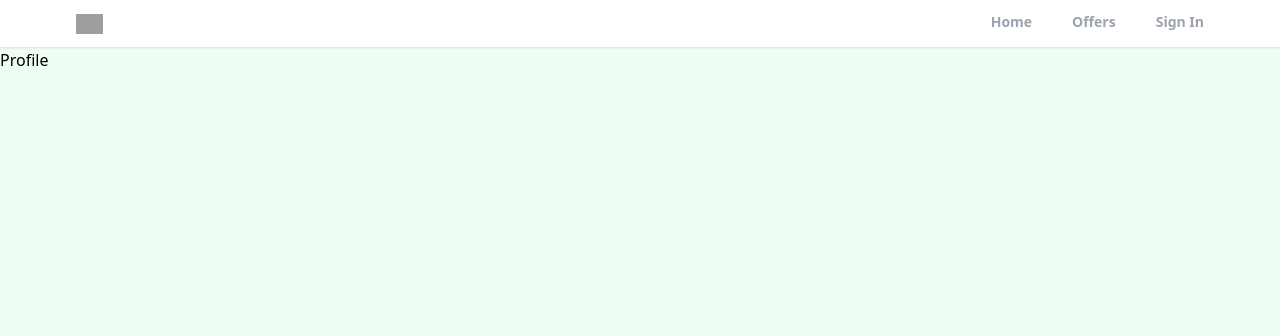
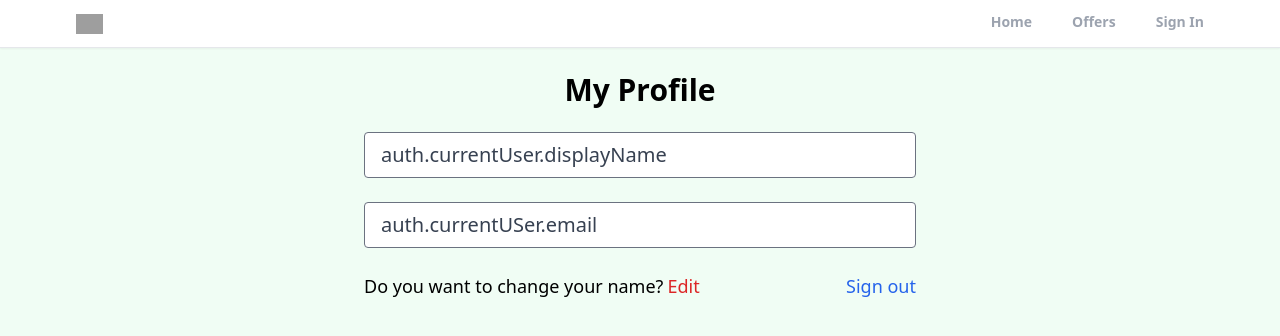
Before and after one commit to Monikitta/homesto-clone-react, a React (Create React App) app: page /profile in a window 1280 px wide. Shown: the top 336 px of the page. Built offline with nearby package versions, Linux system fonts and the light colour scheme; no server answers; sample sign-in values are in the browser's storage; grey boxes are pictures that could not be loaded.

Commit message:
create private route and custom hook for protecting the profile page and add the logout functionality

```diff
--- a/src/App.js
+++ b/src/App.js
@@ -8,6 +8,7 @@
 import Header from "./components/Header";
 import { ToastContainer } from "react-toastify";
 import 'react-toastify/dist/ReactToastify.css';
+import PrivateRoute from "./components/PrivateRoute";
 
 function App() {
   return (
@@ -16,7 +17,9 @@
        <Header/>
        <Routes>
         <Route path="/" element={<Home/>} />
-        <Route path="/profile" element={<Profile />} />
+        <Route path="/profile" element={<PrivateRoute />}>
+          <Route path="/profile" element={<Profile />} />
+        </Route>
         <Route path="/sign-in" element={<SignIn />} />
         <Route path="/sign-up" element={<SignUp />} />
         <Route path="/forgot-password" element={<ForgotPassword />} />
--- /dev/null
+++ b/src/components/PrivateRoute.jsx
@@ -0,0 +1,12 @@
+import React from 'react';
+import { Outlet, Navigate } from 'react-router-dom';
+import { useAuthStatus } from '../hooks/useAuthStatus';
+
+export default function PrivateRoute() {
+    const {loggedIn, checkingStatus} = useAuthStatus();
+    if(checkingStatus){
+        return <h3>Loading...</h3>
+    }
+
+  return loggedIn ? <Outlet/> : <Navigate to="/sign-in" />
+}
--- /dev/null
+++ b/src/hooks/useAuthStatus.jsx
@@ -0,0 +1,19 @@
+import { getAuth, onAuthStateChanged } from 'firebase/auth';
+import React, { useEffect, useState } from 'react';
+
+export function useAuthStatus() {
+   const [loggedIn, setLoggedIn] = useState(false);
+   const [checkingStatus, setCheckingStatus] = useState(true);
+   useEffect(()=> {
+    const auth=getAuth();
+    onAuthStateChanged(auth, (user)=>{
+       if(user){
+           setLoggedIn(true)
+       }
+       setCheckingStatus(false);
+    });
+   }, []);
+
+
+  return { loggedIn, checkingStatus };
+}
--- a/src/pages/Profile.jsx
+++ b/src/pages/Profile.jsx
@@ -1,7 +1,60 @@
+import { getAuth } from 'firebase/auth';
 import React from 'react'
+import { useState } from 'react';
+import { useNavigate } from 'react-router-dom';
 
 export default function Profile() {
+  const auth = getAuth();
+  const navigate = useNavigate();
+  const [formData, setFormData] = useState({
+    name: "auth.currentUser.displayName",
+    email: "auth.currentUSer.email",
+  });
+  const {name, email} = formData;
+  function onLogout(){
+    auth.signOut();
+    navigate("/");
+  }
   return (
-    <div>Profile</div>
+    <div>
+      <section className="max-w-6xl mx-auto flex justify-center items-center flex-col">
+       <h1 className="text-3xl text-center mt-6 font-bold">My Profile</h1>
+       <div className="w-full md:w-[50%] mt-6 px-3">
+        <form>
+        {/* Name input*/}
+
+         <input
+         type="text"
+         id="name"
+         value={name} disabled
+         className="mb-6 w-full px-4 py-2 text-xl text-gray-700 bg-white border border-grey-300 rounded transition ease-in-out"
+         />
+
+         {/* Email input */}
+
+         <input
+         type="email"
+         id="email"
+         value={email}
+         className="mb-6 w-full px-4 py-2 text-xl text-gray-700 bg-white border border-grey-300 rounded transition ease-in-out"
+         />
+
+         <div className="flex justify-between whitespace-nowrap text-sm sm:text-lg mb-6">
+           <p className="flex items-center">Do you want to change your name?
+             <span
+             className="text-red-600 hover:text-red-700 transition ease-in-out duration-200 ml-1 cursor-pointer"
+             >
+             Edit
+             </span>
+           </p>
+           <p onClick={onLogout} className="text-blue-600 hover:text-blue-800 transition duration-200 ease-in-out cursor-pointer"
+           >
+           Sign out
+           </p>
+         </div>
+        </form>
+       </div>
+      </section>
+    </div>
   )
 }
```
